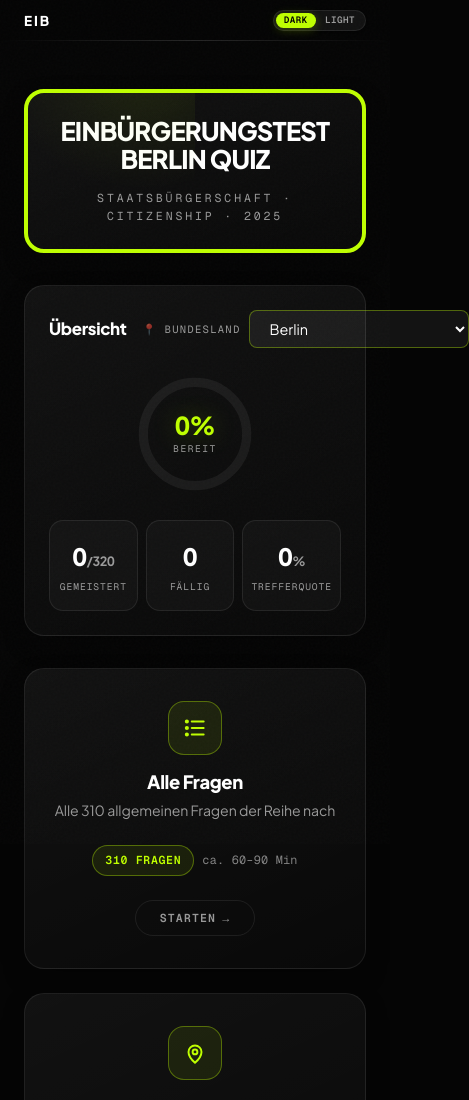
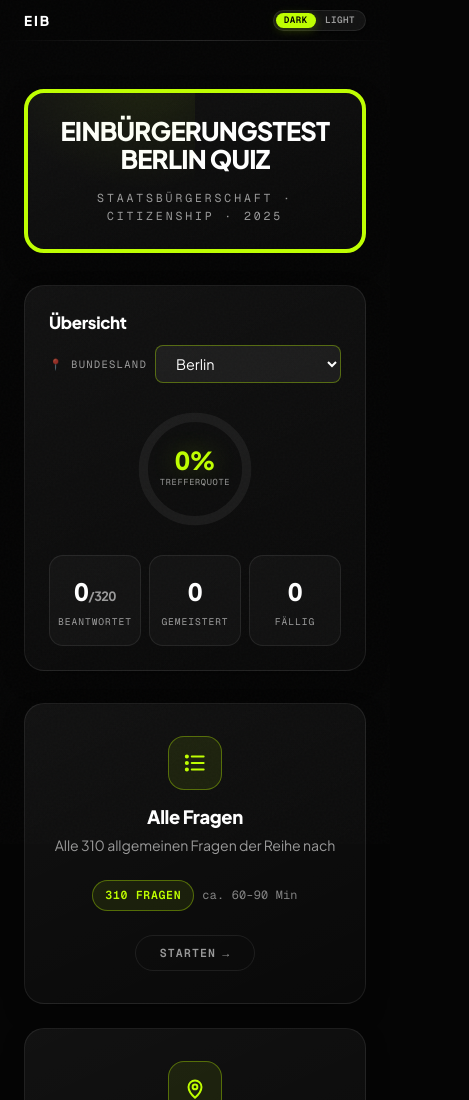
Before and after one commit to palasuhas/eib-quiz, a plain HTML site: page index.html in a window 390 px wide. Shown: the top 1100 px of the page, 469 px wide, since content can reach past the window. Drawn offline with nearby package versions, Linux system fonts and the light colour scheme.

Commit message:
Fix state-picker overflow + mobile horizontal scroll + ring metric (#24)
* fix: dashboard ring shows accuracy (Trefferquote), not a broken near-zero

The readiness ring kept reading ~0–1% because it was a share of the whole
310/320-question pool (mastered, then "currently known"), which is always tiny
for users who've only attempted a handful of questions — it looked broken.

- Ring now shows overall accuracy (Trefferquote): a meaningful value from the
  first answer that renders as a real arc (e.g. 32%), with the label "Trefferquote".
- Stats are now Beantwortet (x/total coverage) / Gemeistert / Fällig — no
  duplicate metric.
- Hide the ring bar below 2% so the rounded stroke cap never leaves a stray dot.

Verified via Puppeteer at the reported scenario (~32% accuracy, light, Hamburg).
Bump sw.js CACHE.

Co-Authored-By: Claude Opus 4.8 <noreply@anthropic.com>
Claude-Session: https://claude.ai/code/session_01LxDhVj8tmZYDwa4o7525x1

* fix: state picker overflow + mobile horizontal scroll

The Bundesland <select> sizes to its longest option (e.g.
"Mecklenburg-Vorpommern"), so it overflowed the dashboard card and made the
page wider than the viewport — which is what allowed the slide-right on mobile.

- Let the select shrink: min-width:0 on it and its flex parent.
- On narrow screens stack the header so the picker takes the full card width
  (max-width:none).
- Add `html { overflow-x: clip }` as a hard guard against any horizontal scroll
  (clip keeps the sticky header working).

Verified: scrollWidth == innerWidth at 360/390/414px; picker contained with the
longest state name. Bump sw.js CACHE.

Co-Authored-By: Claude Opus 4.8 <noreply@anthropic.com>
Claude-Session: https://claude.ai/code/session_01LxDhVj8tmZYDwa4o7525x1

* docs: fix mangled changelog line

---------

Co-authored-by: Claude <noreply@anthropic.com>

```diff
--- a/index.html
+++ b/index.html
@@ -141,6 +141,7 @@
 
         html {
             scroll-behavior: smooth;
+            overflow-x: clip;   /* no horizontal scroll/slide on mobile (clip keeps sticky working) */
         }
 
         body {
@@ -2130,7 +2131,7 @@
             font-family: var(--font-head); font-weight: 800; font-size: 1.05rem;
             letter-spacing: -0.02em;
         }
-        .dash-state { display: flex; align-items: center; gap: var(--spacing-sm); flex: 1; min-width: 180px; justify-content: flex-end; }
+        .dash-state { display: flex; align-items: center; gap: var(--spacing-sm); flex: 1; min-width: 0; justify-content: flex-end; }
         .dash-state label {
             font-family: var(--font-mono); font-size: 0.66rem; letter-spacing: 0.12em;
             text-transform: uppercase; color: var(--muted); white-space: nowrap;
@@ -2139,7 +2140,7 @@
             background: var(--surface2); color: var(--text);
             border: 1px solid var(--border-hover); border-radius: var(--radius-sm);
             padding: 8px var(--spacing-md); font-family: var(--font-body); font-size: 0.9rem;
-            cursor: pointer; max-width: 220px;
+            cursor: pointer; min-width: 0; max-width: 220px;
         }
         .dash-state select:focus-visible { outline: 3px solid var(--lime); outline-offset: 2px; }
         .dash-body { display: flex; align-items: center; gap: var(--spacing-lg); }
@@ -2158,7 +2159,7 @@
             color: var(--lime); letter-spacing: -0.03em; text-shadow: 0 0 24px var(--lime-glow);
             font-variant-numeric: tabular-nums;
         }
-        .ready-ring-sub { font-family: var(--font-mono); font-size: 0.6rem; letter-spacing: 0.16em; text-transform: uppercase; color: var(--muted); margin-top: 3px; }
+        .ready-ring-sub { font-family: var(--font-mono); font-size: 0.54rem; letter-spacing: 0.08em; text-transform: uppercase; color: var(--muted); margin-top: 3px; }
         .dash-stats { display: flex; gap: var(--spacing-sm); flex: 1; }
         .dash-stat {
             flex: 1; text-align: center; background: var(--surface);
@@ -2171,10 +2172,16 @@
         .ds-label { font-family: var(--font-mono); font-size: 0.6rem; letter-spacing: 0.1em; text-transform: uppercase; color: var(--muted); margin-top: 3px; display: block; }
         .dash .resume-banner { margin-top: var(--spacing-lg); margin-bottom: 0; }
         .dash .progress-reset { margin: var(--spacing-md) 0 0; }
+        @media (max-width: 560px) {
+            /* Stack the header so the Bundesland picker gets the full width and never
+               overflows the card (a <select> otherwise sizes to its longest option). */
+            .dash-head { flex-direction: column; align-items: stretch; gap: var(--spacing-sm); }
+            .dash-state { width: 100%; justify-content: space-between; }
+            .dash-state select { flex: 1; max-width: none; }
+        }
         @media (max-width: 520px) {
             .dash-body { flex-direction: column; }
             .dash-stats { width: 100%; }
-            .dash-state { justify-content: flex-start; }
         }
 
         /* ---- SVG icons on cards/chips (replace emoji) ---- */
@@ -2775,14 +2782,13 @@
             if (!el) return;
             const pool = activePool();
             const totalPool = pool.length;
-            const seen = Object.keys(progress).length;
             const mastered = masteredCount();
             const due = reviewDueCount();
             const acc = overallAccuracy();
-            // Readiness = share of the active pool you currently get right (last answer correct).
-            // Grows as soon as you practice — unlike "mastered" (Leitner box >= 4).
-            const known = pool.filter(q => { const r = progress[q.id]; return r && (r.streak || 0) > 0; }).length;
-            const ready = totalPool ? Math.round(known / totalPool * 100) : 0;
+            const answeredInPool = pool.filter(q => progress[q.id]).length;
+            // Headline ring = accuracy (Trefferquote): a meaningful number from the first
+            // answer that renders as a real arc, not a tiny broken-looking sliver.
+            const ring = acc;
 
             const stateOpts = Object.entries(STATES)
                 .map(([code, name]) => `<option value="${code}"${code === selectedState ? ' selected' : ''}>${name}</option>`).join('');
@@ -2821,27 +2827,27 @@
                         </div>
                     </div>
                     <div class="dash-body">
-                        <div class="ready-ring-wrap" title="${ready}% gemeistert">
+                        <div class="ready-ring-wrap" title="${ring}% Trefferquote">
                             <svg class="ready-ring" viewBox="0 0 120 120" aria-hidden="true">
                                 <circle class="ready-ring-track" cx="60" cy="60" r="50"></circle>
                                 <circle class="ready-ring-bar" id="readyRingBar" cx="60" cy="60" r="50" transform="rotate(-90 60 60)"></circle>
                             </svg>
                             <div class="ready-ring-center">
                                 <span class="ready-ring-pct" id="readyRingPct">0%</span>
-                                <span class="ready-ring-sub">bereit</span>
+                                <span class="ready-ring-sub">Trefferquote</span>
                             </div>
                         </div>
                         <div class="dash-stats">
-                            <div class="dash-stat"><span class="ds-num">${mastered}<span class="ds-of">/${totalPool}</span></span><span class="ds-label">Gemeistert</span></div>
+                            <div class="dash-stat"><span class="ds-num">${answeredInPool}<span class="ds-of">/${totalPool}</span></span><span class="ds-label">Beantwortet</span></div>
+                            <div class="dash-stat"><span class="ds-num">${mastered}</span><span class="ds-label">Gemeistert</span></div>
                             <div class="dash-stat"><span class="ds-num">${due}</span><span class="ds-label">Fällig</span></div>
-                            <div class="dash-stat"><span class="ds-num">${acc}<span class="ds-of">%</span></span><span class="ds-label">Trefferquote</span></div>
                         </div>
                     </div>
                     ${resumeHtml}
-                    ${seen > 0 ? `<button class="progress-reset" onclick="if(confirm('Gesamten Lernfortschritt zurücksetzen?')){clearProgress();renderHomeStatus();renderModes();renderTopics();renderHistory();}">Fortschritt zurücksetzen</button>` : ''}
+                    ${answeredInPool > 0 ? `<button class="progress-reset" onclick="if(confirm('Gesamten Lernfortschritt zurücksetzen?')){clearProgress();renderHomeStatus();renderModes();renderTopics();renderHistory();}">Fortschritt zurücksetzen</button>` : ''}
                 </div>`;
 
-            animateReadyRing(ready);
+            animateReadyRing(ring);
         }
 
         function animateReadyRing(pct) {
@@ -2849,7 +2855,7 @@
             const lbl = document.getElementById('readyRingPct');
             if (!bar || !lbl) return;
             const C = 314; // 2*PI*r(50)
-            bar.style.opacity = pct > 0 ? '1' : '0'; // avoid the stray round-cap dot at 0%
+            bar.style.opacity = pct >= 2 ? '1' : '0'; // hide tiny arcs (round cap would show a stray dot)
             bar.style.strokeDashoffset = C;
             lbl.textContent = '0%';
             const reduce = window.matchMedia && window.matchMedia('(prefers-reduced-motion: reduce)').matches;
--- a/sw.js
+++ b/sw.js
@@ -8,7 +8,7 @@
 //    old `eib-quiz*` caches from the May-28 PWA), then claims clients.
 //  Bump CACHE when shipping changes that must invalidate cached static assets.
 
-const CACHE = 'eib-cache-2026-06-24d';
+const CACHE = 'eib-cache-2026-06-24f';
 
 const PRECACHE = [
   './',
```
Also changed, not shown: 1 other file.
